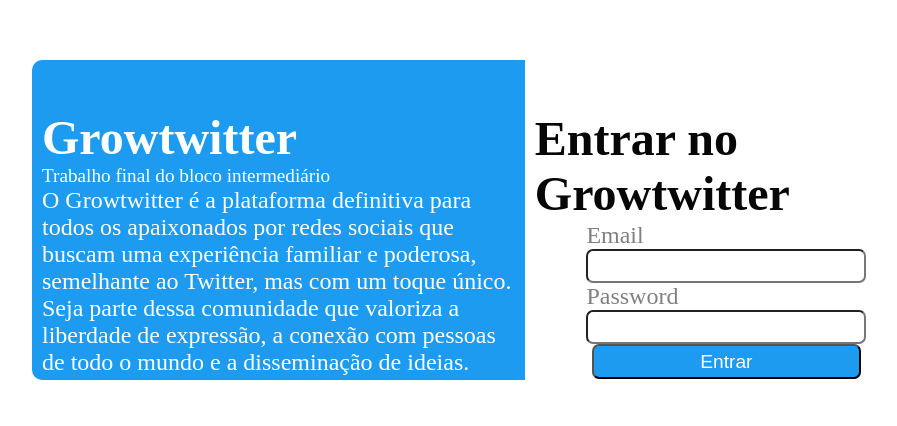
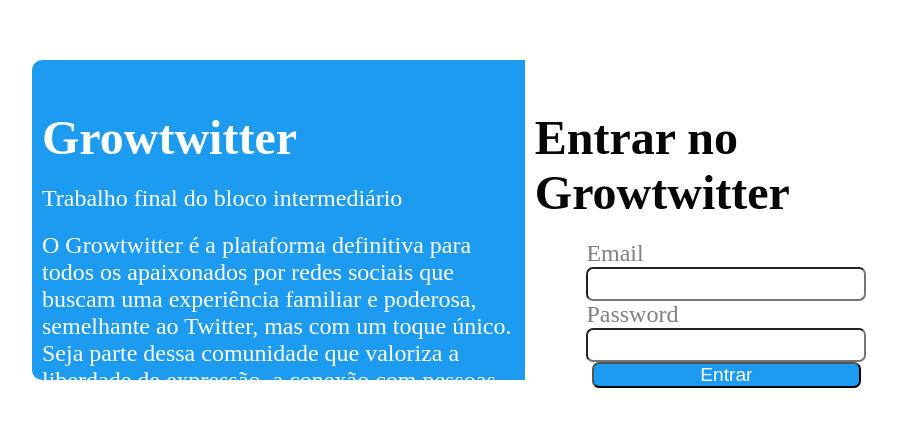
Before and after one commit to marcelo-alldo/growtwitter-18-ed-front, a React (Vite) app: page /login in a window 1280 px wide. Shown: the part 180-606 px from the top of the page, without its empty margins (160-1057 px from the left). Built offline with nearby package versions, Linux system fonts and the light colour scheme.

Commit message:
feat:  some changes, add types do axios

```diff
--- a/package.json
+++ b/package.json
@@ -18,6 +18,7 @@
   },
   "devDependencies": {
     "@eslint/js": "^9.9.0",
+    "@types/axios": "^0.14.0",
     "@types/react": "^18.3.3",
     "@types/react-dom": "^18.3.0",
     "@types/react-router-dom": "^5.3.3",
--- a/src/components/login/H2Styled.tsx
+++ b/src/components/login/H2Styled.tsx
@@ -4,6 +4,7 @@ const H2Styled = styled.h2`
   padding-top: 50px;
   padding-left: 10px;
   padding-right: 10px;
+  padding-bottom: 20px;
   font-size: 3rem;
   margin: 0;
 `;
--- a/src/pages/Login.tsx
+++ b/src/pages/Login.tsx
@@ -4,19 +4,31 @@ import LoginButtonDefault from '../components/login/LoginButtonDefault';
 import H2Styled from '../components/login/H2Styled';
 import LabelStyled from '../components/login/LabelStyled';
 import { useNavigate } from 'react-router-dom';
+import { doPost } from '../services/api';
 
 function Login() {
   const [email, setEmail] = useState<string>('');
   const [password, setPassword] = useState<string>('');
   const navigate = useNavigate();
 
-  function handleLogin() {
+  async function handleLogin() {
     if (!email || !password) {
       alert('Favor preencher os campos.');
     }
 
-    if (email && password) {
-      navigate('/home');
+    const response = await doPost('/auth', { email, password }, '');
+
+    console.log(response.data);
+
+    const dataLogin = {
+      email,
+      password,
+    };
+
+    if (response.success) {
+      console.log(response);
+      localStorage.setItem('userLogged', JSON.stringify(dataLogin));
+      navigate('/');
     }
   }
 
@@ -50,10 +62,10 @@ function Login() {
           }}
         >
           <H2Styled>Growtwitter</H2Styled>
-          <small style={{ paddingLeft: '10px', paddingRight: '10px', fontSize: '1.2rem' }}>
+          <small style={{ paddingLeft: '10px', paddingRight: '10px', fontSize: '1.5rem' }}>
             Trabalho final do bloco intermediário
           </small>
-          <p style={{ paddingLeft: '10px', paddingRight: '10px', fontSize: '1.5rem' }}>
+          <p style={{ paddingLeft: '10px', paddingRight: '10px', paddingTop: '20px', fontSize: '1.5rem' }}>
             O Growtwitter é a plataforma definitiva para todos os apaixonados por redes sociais que buscam uma
             experiência familiar e poderosa, semelhante ao Twitter, mas com um toque único. Seja parte dessa comunidade
             que valoriza a liberdade de expressão, a conexão com pessoas de todo o mundo e a disseminação de ideias.
--- a/src/services/api.ts
+++ b/src/services/api.ts
@@ -1,3 +1,5 @@
+/* eslint-disable @typescript-eslint/no-explicit-any */
+/* eslint-disable no-constant-condition */
 import axios from 'axios';
 
 const api = axios.create({
@@ -15,7 +17,7 @@ async function doPost(url: string, data: any, token: string) {
     return { success: false, msg: 'Post Error' };
   } catch (error) {
     /*ESSE ERRO NÃO AFETA O CODIGO.*/
-    if ((error?.response?.status = 401)) {
+    if ((error.response.status = 401)) {
       auth = false;
     }
     return { success: false, msg: 'Post Error', auth };
@@ -33,11 +35,11 @@ async function doGet(url: string, token: string) {
     }
     return { success: false, msg: 'Get Error', auth: true };
   } catch (error) {
-    if ((error?.response?.status = 401)) {
+    if ((error.response.status = 401)) {
       auth = false;
     }
     return { success: false, msg: 'Get Error', auth };
   }
 }
 
-export default { doPost, doGet };
+export { doPost, doGet };
```
Also changed, not shown: 1 other file (tests, documents, lock files or other folders).
